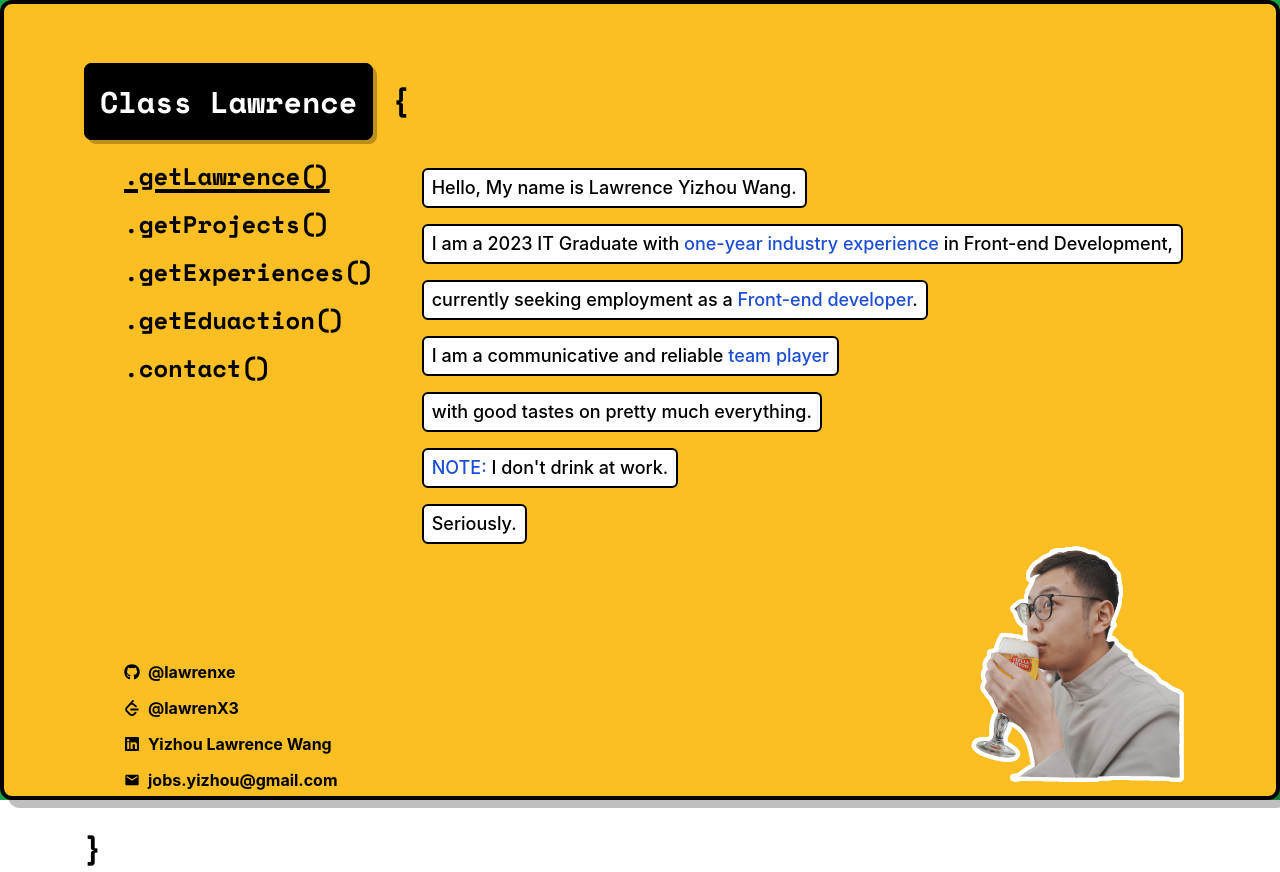
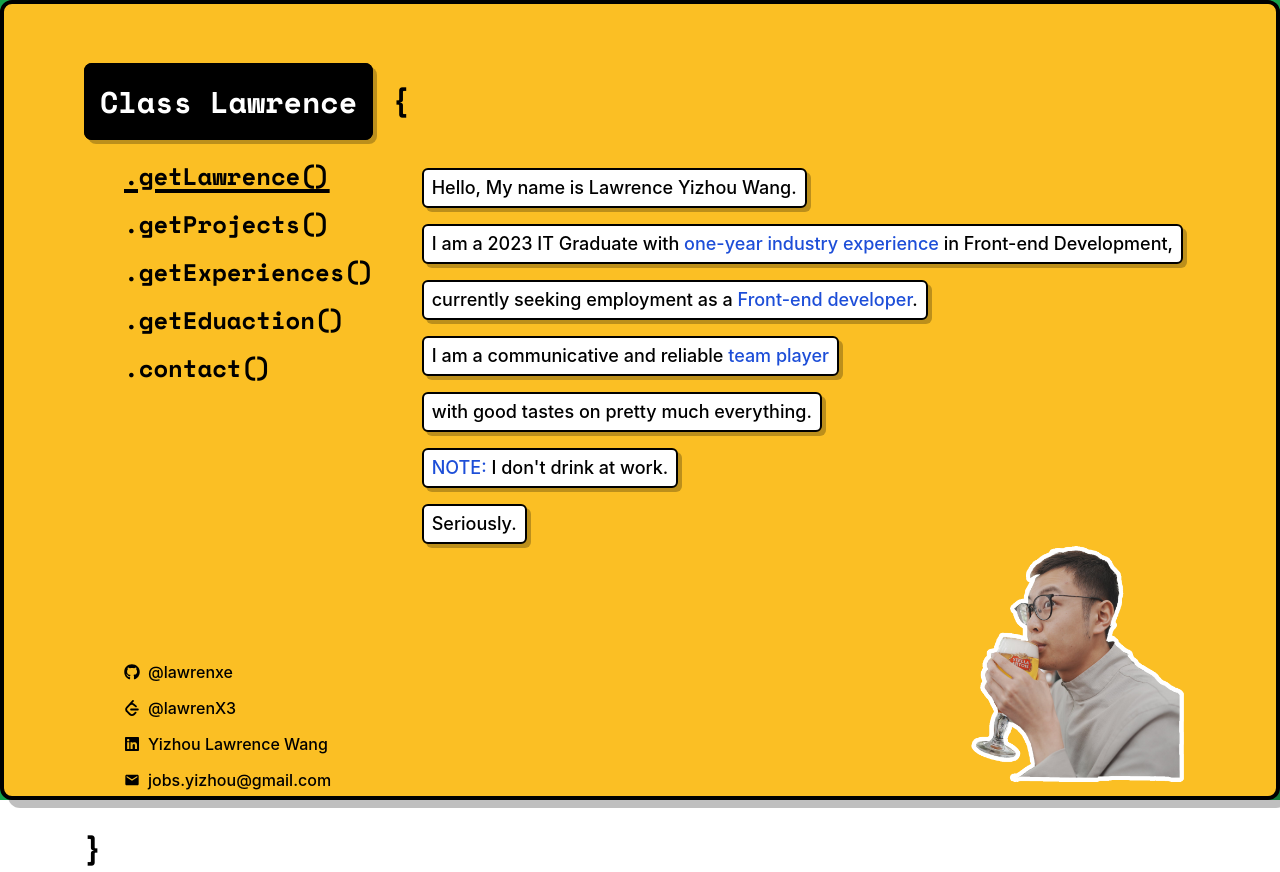
Before and after one commit to lawrenxe/lawrence, a React (Create React App) app: page / in a window 1280 px wide. Built offline with nearby package versions, Linux system fonts and the light colour scheme.

Commit message:
fixed minor issues

```diff
--- a/src/Components/Bubble.tsx
+++ b/src/Components/Bubble.tsx
@@ -10,7 +10,7 @@ interface BProps {
 const Bubble = ({ children, className, link, onClick }: BProps) => {
   return (
     <a
-      className={`bg-white border-black border-2 w-fit text-sm lg:text-md xl:text-lg rounded-md px-2 py-1 font-medium ${className}`}
+      className={`bg-white border-black border-2 w-fit text-sm lg:text-md xl:text-lg rounded-md px-2 py-1 font-medium ${className} shadow-solid-4`}
       href={link}
       target="_blank"
       onClick={onClick}
--- a/src/Components/Contact.tsx
+++ b/src/Components/Contact.tsx
@@ -23,8 +23,8 @@ const Contact = ({ setContact, message }: CProps) => {
   }, []);
 
   return (
-    <div className="flex flex-col relative h-full w-full items-center pt-10 lg:pt-0">
-      <div className="flex flex-col gap-y-4 w-full h-fit overflow-y-auto">
+    <div className="flex flex-col relative h-full w-full items-center pt-10 lg:pt-0 ">
+      <div className="flex flex-col gap-y-4 w-full h-fit overflow-y-auto pb-10">
         <Transition time={1000} delay={0} loaded={loaded}>
           <Bubble>You can click the following options to contact me:</Bubble>
         </Transition>
--- a/src/Components/Lawrence.tsx
+++ b/src/Components/Lawrence.tsx
@@ -13,8 +13,8 @@ const Lawrence = () => {
   }, []);
 
   return (
-    <div className="flex flex-col w-full h-full ">
-      <div className="flex flex-col gap-4  w-full ">
+    <div className="flex flex-col w-full h-full">
+      <div className="flex flex-col gap-4  w-full">
         <Transition time={1000} delay={0} loaded={loaded}>
           <Bubble className="">Hello, My name is Lawrence Yizhou Wang.</Bubble>
         </Transition>
--- a/src/Components/NavBar.tsx
+++ b/src/Components/NavBar.tsx
@@ -72,7 +72,7 @@ const NavBar = ({ setSelected, selected }: NBProps) => {
         <Transition time={1000} delay={500} loaded={loaded}>
           <div className="flex flex-col hover:cursor-pointer">
             <a href="https://github.com/lawrenxe" target="_blank">
-              <div className="font-bold flex flex-row items-center gap-2">
+              <div className="font-medium flex flex-row items-center gap-2">
                 <FaGithub />
                 @lawrenxe
               </div>
@@ -82,7 +82,7 @@ const NavBar = ({ setSelected, selected }: NBProps) => {
         <Transition time={1000} delay={600} loaded={loaded}>
           <div className="flex flex-col hover:cursor-pointer">
             <a href="https://leetcode.com/lawrenxe/" target="_blank">
-              <div className="font-bold flex flex-row items-center gap-2">
+              <div className="font-medium flex flex-row items-center gap-2">
                 <SiLeetcode />
                 @lawrenX3
               </div>
@@ -95,7 +95,7 @@ const NavBar = ({ setSelected, selected }: NBProps) => {
               href="https://www.linkedin.com/in/yizhou-lawrence-wang/"
               target="_blank"
             >
-              <div className="font-bold flex flex-row items-center gap-2">
+              <div className="font-medium flex flex-row items-center gap-2">
                 <FaLinkedin />
                 Yizhou Lawrence Wang
               </div>
@@ -105,7 +105,7 @@ const NavBar = ({ setSelected, selected }: NBProps) => {
         <Transition time={1000} delay={800} loaded={loaded}>
           <div className="flex flex-col hover:cursor-pointer">
             <a href="mailto: jobs.yizhou@gmail.com" target="_blank">
-              <div className="font-bold flex flex-row items-center gap-2">
+              <div className="font-medium flex flex-row items-center gap-2">
                 <MdEmail />
                 jobs.yizhou@gmail.com
               </div>
--- a/src/Components/ProjectItem.tsx
+++ b/src/Components/ProjectItem.tsx
@@ -12,7 +12,7 @@ const ProjectItem = ({ setProjectSelected, project }: PIProps) => {
 
   return (
     <div
-      className="bg-white  w-full relative flex flex-col px-4 py-6 lg:aspect-[2/3] border-solid border-black border-2 hover:shadow-solid-4 hover:cursor-pointer rounded-md"
+      className="bg-white  w-full relative flex flex-col px-4 py-6 lg:aspect-[2/3] border-solid border-black border-2 hover:shadow-solid-4 hover:cursor-pointer rounded-md shadow-solid-4"
       onClick={() => setProjectSelected(project.projectId)}
     >
       <img
```
